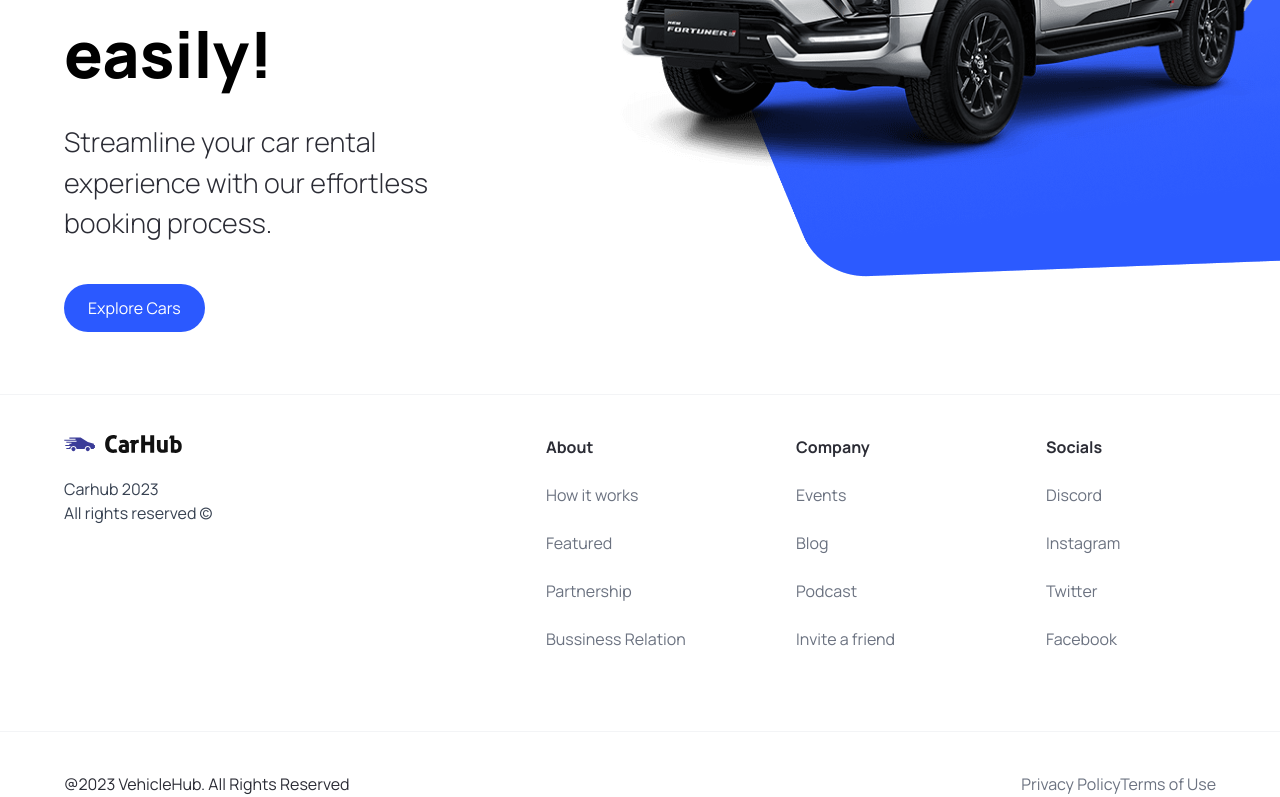
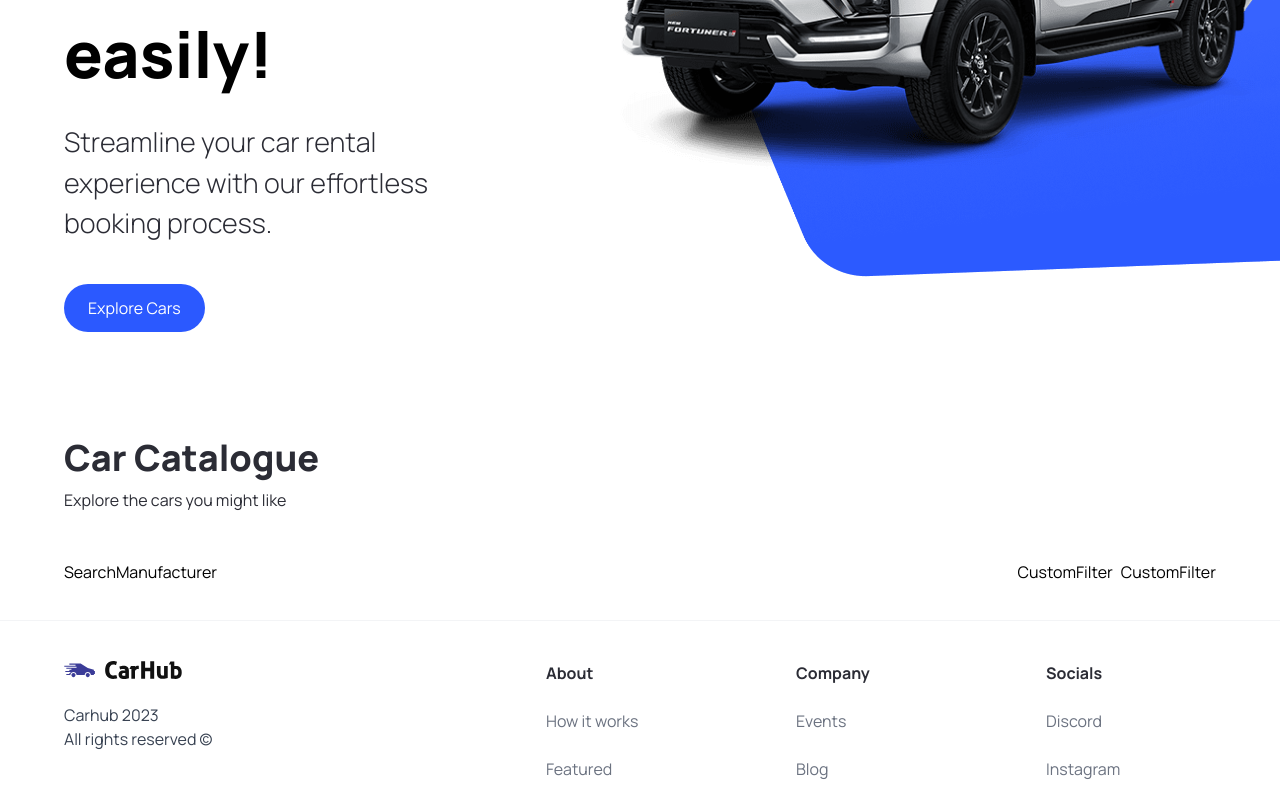
Before and after one commit to DMevinPerera/Vehicle-Rental-Website---CarHub, a Next.js app in the folder vehicle-hub/: page / in a window 1280 px wide. Shown: the part 426-1223 px from the top of the page. Built offline with nearby package versions, Linux system fonts and the light colour scheme.

Commit message:
added the search bar

```diff
--- a/vehicle-hub/app/page.tsx
+++ b/vehicle-hub/app/page.tsx
@@ -1,5 +1,9 @@
 import { Hero } from "@/components";
+import CustomFilter from "@/components/CustomFilter";
+import SearchBar from "@/components/SearchBar";
 import Image from "next/image";
+SearchBar
+CustomFilter
 
 export default function Home() {
   return (
@@ -8,7 +12,22 @@
     className="overflow-hidden">
       <Hero/>
 
-
+      <div className="mt-12 padding-x padding-y
+      max-width" id="discover">
+        <div className="home__text-container">
+          <h1 className="text-4xl font-extrabold">
+            Car Catalogue
+          </h1>
+          <p>Explore the cars you might like</p>
+        </div>
+        <div className="home__filters">
+          <SearchBar />
+          <div className="home__filter-container">
+            <CustomFilter title = "fuel" />
+            <CustomFilter title = "year" />
+          </div>
+        </div>
+      </div>
 
     </main>
 
--- /dev/null
+++ b/vehicle-hub/components/CustomFilter.tsx
@@ -0,0 +1,9 @@
+import React from 'react'
+
+const CustomFilter = () => {
+  return (
+    <div>CustomFilter</div>
+  )
+}
+
+export default CustomFilter
--- /dev/null
+++ b/vehicle-hub/components/SearchBar.tsx
@@ -0,0 +1,25 @@
+"use client";
+import SearchManufacturer from "./SearchManufacturer";
+
+import { useState } from "react";
+
+
+const SearchBar = () => {
+    const [manufacturer, setManufacturer] = useState('');
+    const handleSearch = () => {}
+
+  return (
+    <form className='searchbar' onSubmit={handleSearch}>
+        <div className="searchbar__item">
+            <SearchManufacturer
+            manufacturer={manufacturer}
+            setManufacturer={setManufacturer}
+
+
+            />
+        </div>
+    </form>
+  )
+}
+
+export default SearchBar
--- /dev/null
+++ b/vehicle-hub/components/SearchManufacturer.tsx
@@ -0,0 +1,11 @@
+import { SearchManufacturerProps } from '@/types'
+import React from 'react'
+
+const SearchManufacturer = ({
+    manufacturer, setManufacturer} : SearchManufacturerProps) => {
+  return (
+    <div>SearchManufacturer</div>
+  )
+}
+
+export default SearchManufacturer
--- a/vehicle-hub/types/index.tsx
+++ b/vehicle-hub/types/index.tsx
@@ -8,3 +8,9 @@
     MouseEventHandler<HTMLButtonElement>;
     btnType?:"button" | "submit"
 }
+
+
+export interface SearchManufacturerProps {
+    manufacturer: string;
+    setManufacturer: (manufacturer : string) => void;
+}
```
Also changed, not shown: vehicle-hub/components/index.tsx (+7 -0 lines).
